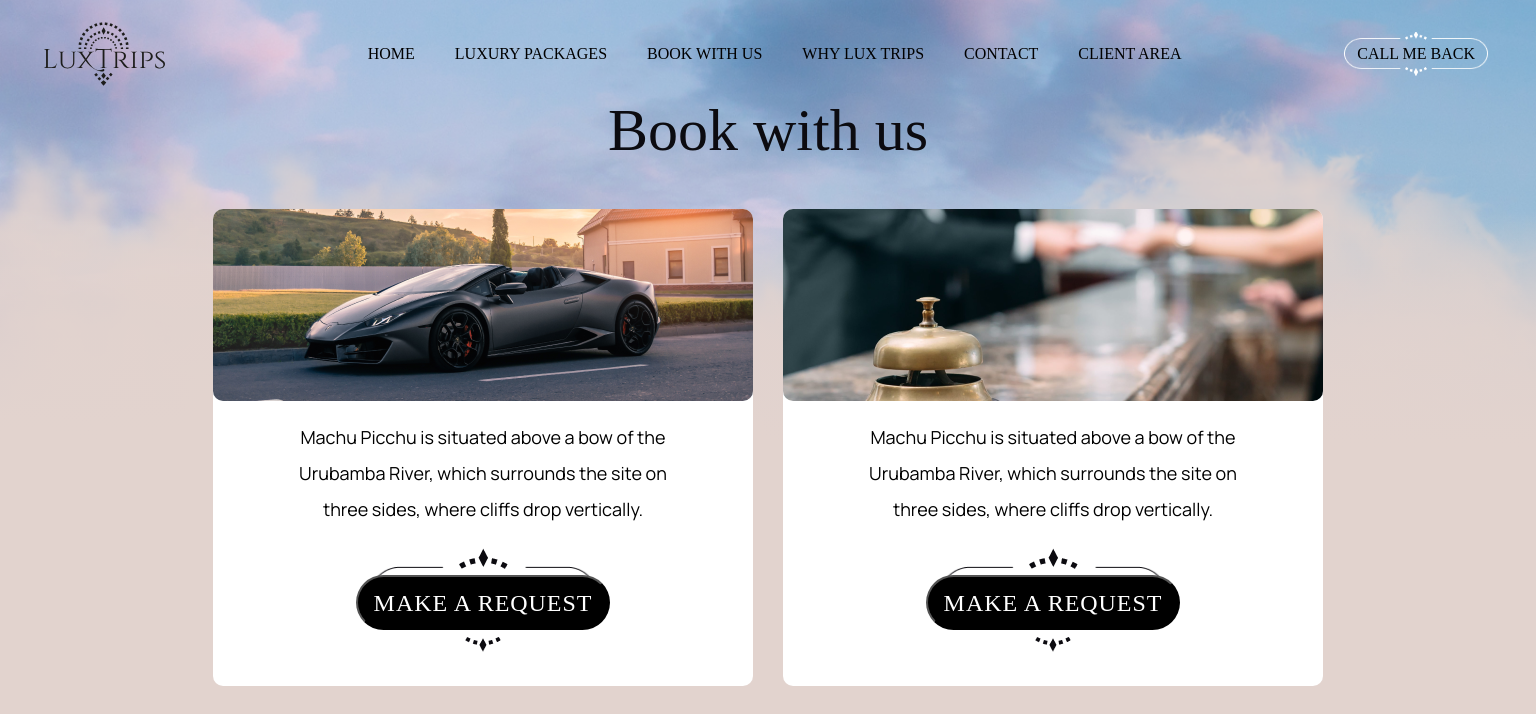
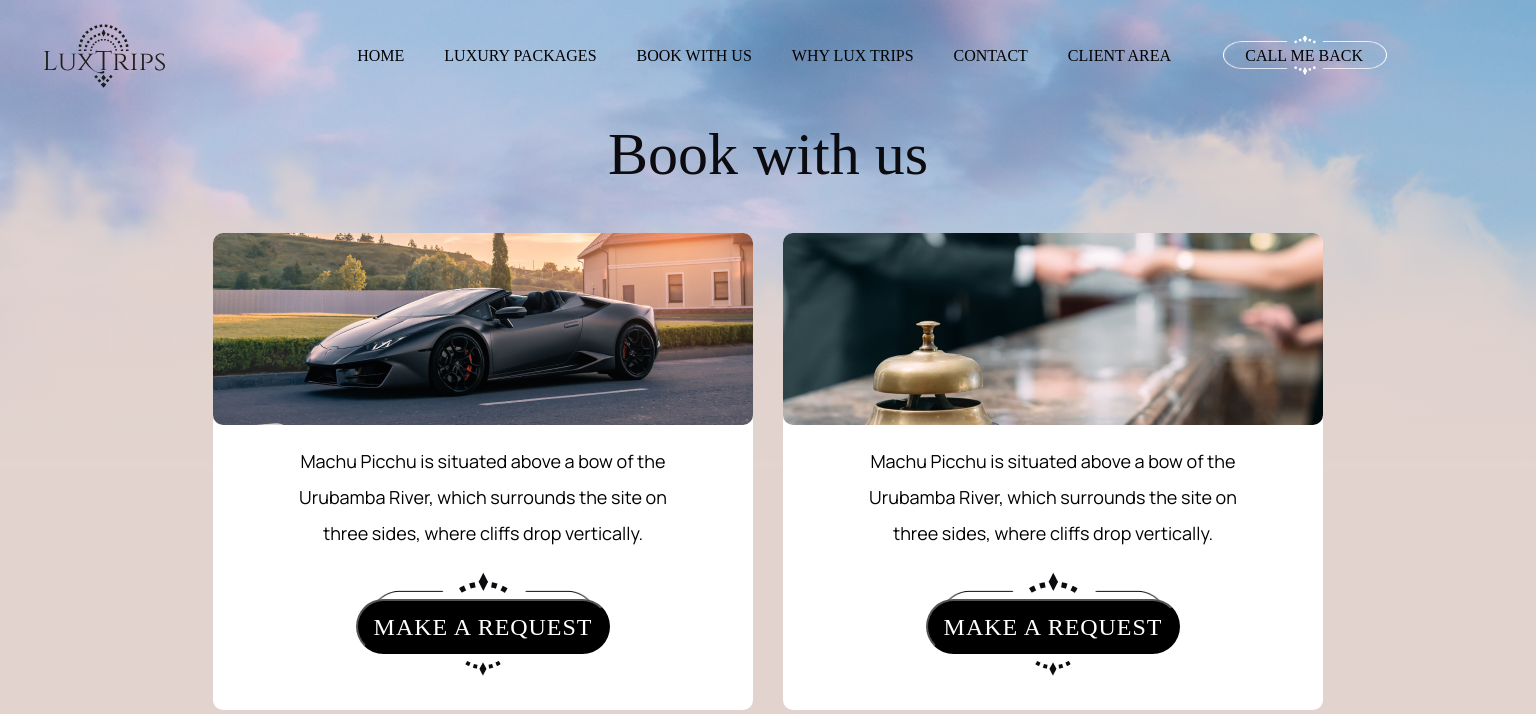
Before and after one commit to ukrshadow/tridvaraz, a plain HTML site: page index.html in a window 1536 px wide. Shown: the top 714 px of the page. Drawn offline with Linux system fonts and the light colour scheme; a web font is replaced by a local one.

Commit message:
Update stylesheet.css

```diff
--- a/stylesheet.css
+++ b/stylesheet.css
@@ -308,7 +308,8 @@
    .header{
          max-width: 100%;
          height: 64px;
-         padding: 22 48 15 44;
+         margin: 0 48 37 44;
+         padding-top: 24;
          display: flex;
          justify-content: space-between;
          }
@@ -316,9 +317,14 @@
       .main_page {
          background: url(images/bg_top_inner.png) no-repeat 0% 0%/100%;
       }
-
-
-
+.nav_list{
+          margin: 0;
+          padding: 0 0 0 140px;
+}
+    .feedback_list {
+          margin: 0;
+          padding: 0 101px 0 0;
+      }
      .nav_list, .feedback_list {
         display: flex;
         align-items: center;
@@ -332,7 +338,7 @@
          font-weight: normal;
          font-size: 16px;
          text-align: center;
-         margin: 0 0 0 40;
+         margin: 0 20 0 20;
      }
 
      .nav_list>li>a {
@@ -359,9 +365,9 @@
 
      #back_arrow{
          background: url(images/Subtract.png) no-repeat 0%/100% 73%,
-         url(images/Layer_3.png) no-repeat 50% -5%,
+         url(images/Layer_3.png) no-repeat 50% -7%,
          url(images/Layer_4.png) no-repeat 50% 105%;
-         padding: 13px;
+         padding: 11 24 11 22;
      }
 
 
```
